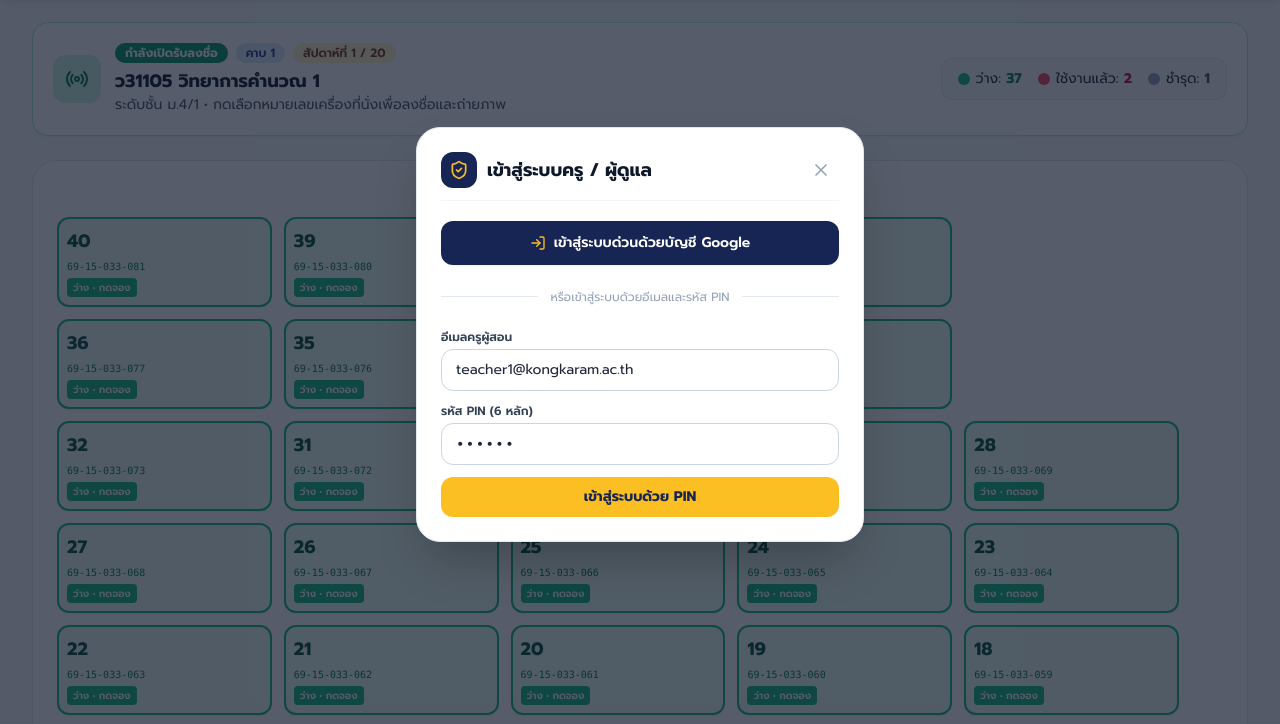
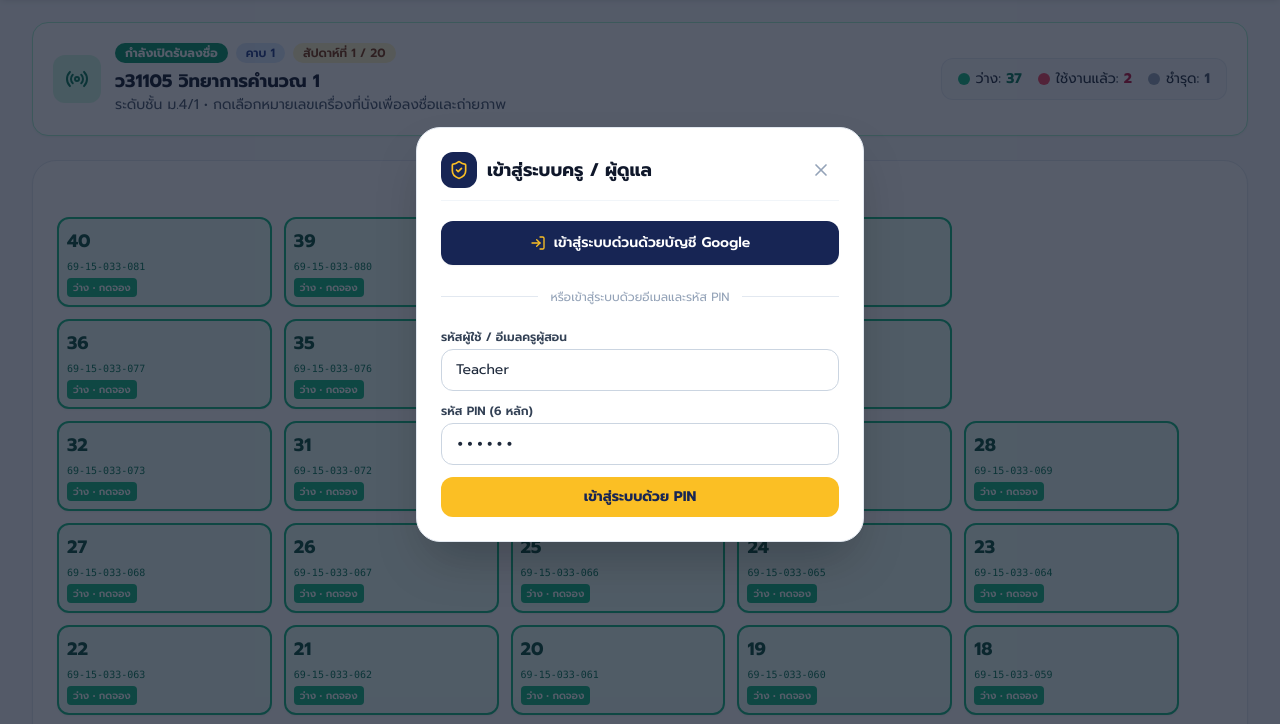
Before and after one commit to bogusji/lg1204, a plain HTML site: page index.html in a window 1280 px wide. Both pictures are taken after a click on the button "สำหรับครู / ผู้ดูแล". Shown: the part 66-790 px from the top of the page. Drawn offline with nearby package versions, Linux system fonts and the light colour scheme; no server answers.

Commit message:
Update index.html

```diff
--- a/index.html
+++ b/index.html
@@ -641,8 +641,8 @@
 
       <div class="space-y-3">
         <div>
-          <label class="block text-xs font-semibold text-slate-700 mb-1">อีเมลครูผู้สอน</label>
-          <input type="email" id="login-teacher-email" value="teacher1@kongkaram.ac.th" class="w-full rounded-xl border border-slate-300 px-3.5 py-2.5 text-sm">
+          <label class="block text-xs font-semibold text-slate-700 mb-1">รหัสผู้ใช้ / อีเมลครูผู้สอน</label>
+          <input type="text" id="login-teacher-email" value="Teacher" placeholder="เช่น Teacher หรือ teacher1@kongkaram.ac.th" class="w-full rounded-xl border border-slate-300 px-3.5 py-2.5 text-sm">
         </div>
         <div>
           <label class="block text-xs font-semibold text-slate-700 mb-1">รหัส PIN (6 หลัก)</label>
@@ -745,7 +745,10 @@
         '66004': { studentId: '66004', fullName: 'ด.ญ.พิมพ์ชนก สดใส', classRoom: 'ม.4/1' }
       },
       teachers: {
-        'teacher1@kongkaram.ac.th': { email: 'teacher1@kongkaram.ac.th', pin: '123456', name: 'ครูสมศรี วิชาการ', role: 'Teacher' },
+        'teacher': { email: 'Teacher', pin: '123456', name: 'อาจารย์ธนกร ยอดปัญญา', role: 'Admin' },
+        'teacher01@school.ac.th': { email: 'teacher01@school.ac.th', pin: '654321', name: 'อาจารย์วิภาดา สดใส', role: 'Teacher' },
+        'teacher02@school.ac.th': { email: 'teacher02@school.ac.th', pin: '789012', name: 'อาจารย์ประสิทธิ์ นามดี', role: 'Teacher' },
+        'teacher1@kongkaram.ac.th': { email: 'teacher1@kongkaram.ac.th', pin: '123456', name: 'อาจารย์ศรันย์กรณ์', role: 'Teacher' },
         'admin@kongkaram.ac.th': { email: 'admin@kongkaram.ac.th', pin: '999999', name: 'ผู้ดูแลระบบ ห้องคอมฯ', role: 'Admin' }
       },
       schedules: [
```
